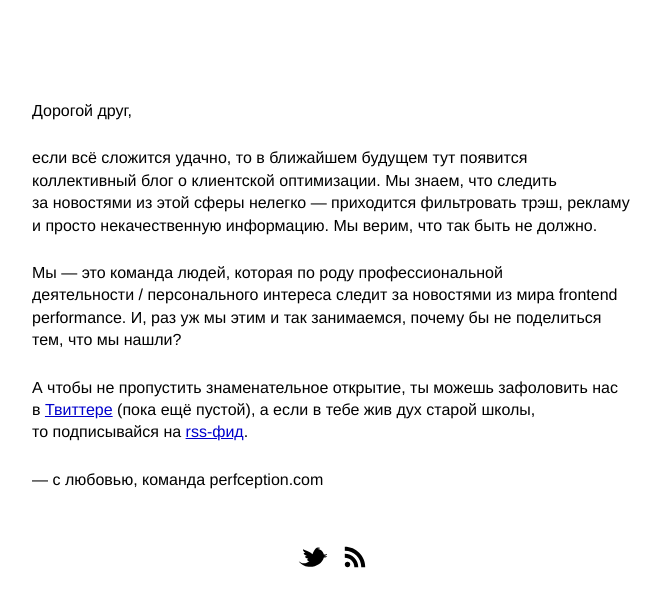
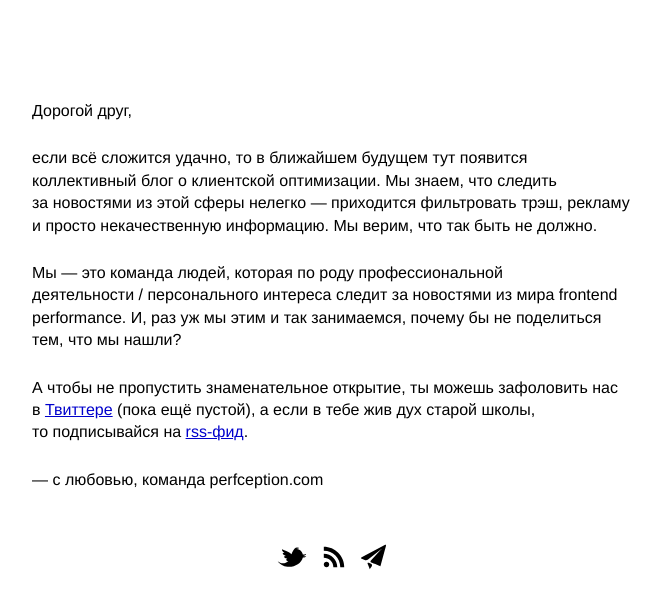
Before and after one commit to perfception/perfception.com, a Jekyll site: the page built from index.html, in a window 1280 px wide. Shown: the top 608 px of the page, without its empty margins (308-968 px from the left). Built offline with Jekyll 4.4.1, drawn with Linux system fonts in a browser that asks for light colours.

Commit message:
Добавил почту

```diff
--- a/index.html
+++ b/index.html
@@ -17,6 +17,11 @@ layout: default
           <path d="M24.027 89.48c-3.992 0-7.577 1.61-10.21 4.233v-.003c-2.624 2.627-4.238 6.207-4.238 10.186 0 3.975 1.613 7.542 4.238 10.164 2.632 2.623 6.217 4.228 10.21 4.228 3.996 0 7.592-1.6 10.22-4.22l.01-.007c2.628-2.62 4.233-6.19 4.242-10.163-.01-3.98-1.614-7.55-4.252-10.182-2.635-2.62-6.224-4.236-10.22-4.236z"/><path d="M13.818 114.067v-.007h-.003l.003.007zM34.248 93.71v.003h.007l-.007-.003zM86.503 41.512C66.79 21.796 39.62 9.592 9.627 9.58v20.775c48.5.032 87.926 39.52 87.96 88.066h20.834c-.014-30.004-12.208-57.188-31.917-76.908z"/><path d="M9.59 46.588v20.785c13.567.008 26.402 5.337 36.004 14.955 9.602 9.586 14.91 22.438 14.93 36.056h.01v.037H81.4c-.017-19.796-8.065-37.728-21.074-50.748C47.313 54.655 29.388 46.602 9.59 46.588z"/>
       </svg></a>
     </li>
+    <li class="social__item">
+      <a href="mailto:hello@perfception.com" class="social__link"><svg width="28" height="28" viewBox="0 0 32 32" xmlns="http://www.w3.org/2000/svg" class="social__icon">
+        <path d="M1.91 16.18c-1.083.567-1.038 1.4.1 1.85l3.363 1.332c1.137.45 2.856.204 3.82-.55L23.807 7.29c.96-.758 1.064-.646.23.248L12.482 19.902c-.837.892-.59 1.984.55 2.425l.394.154c1.14.44 3 1.183 4.132 1.643l3.73 1.52c1.134.46 2.06.843 2.063.85 0 .007.006.028.012.03s.273-.962.594-2.14l5.687-20.91c.32-1.18-.302-1.68-1.385-1.112L1.912 16.18zM11.146 29.864c-.067.2 2.3-3.43 2.3-3.43.67-1.02.29-2.24-.84-2.702l-2.583-1.058c-1.132-.463-1.674.08-1.205 1.212 0 0 2.396 5.774 2.328 5.978z"/>
+      </svg></a>
+    </li>
   </ul>
 </div>
 {% endfor %}
```
